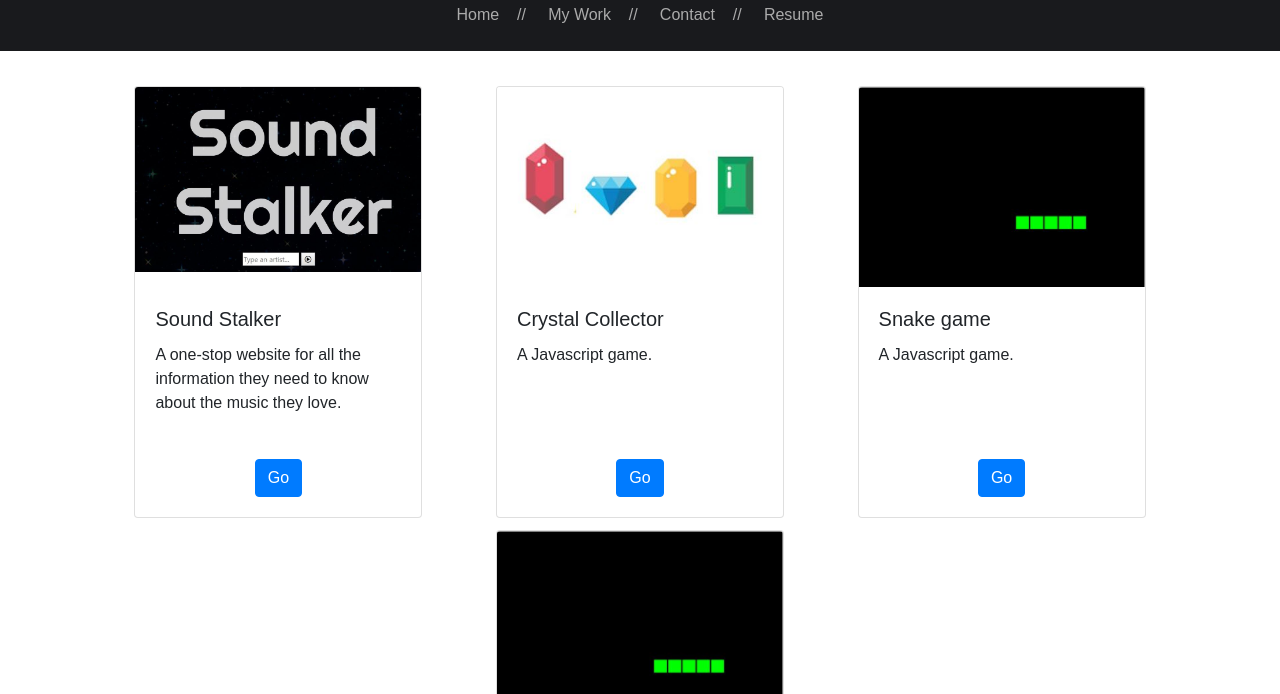
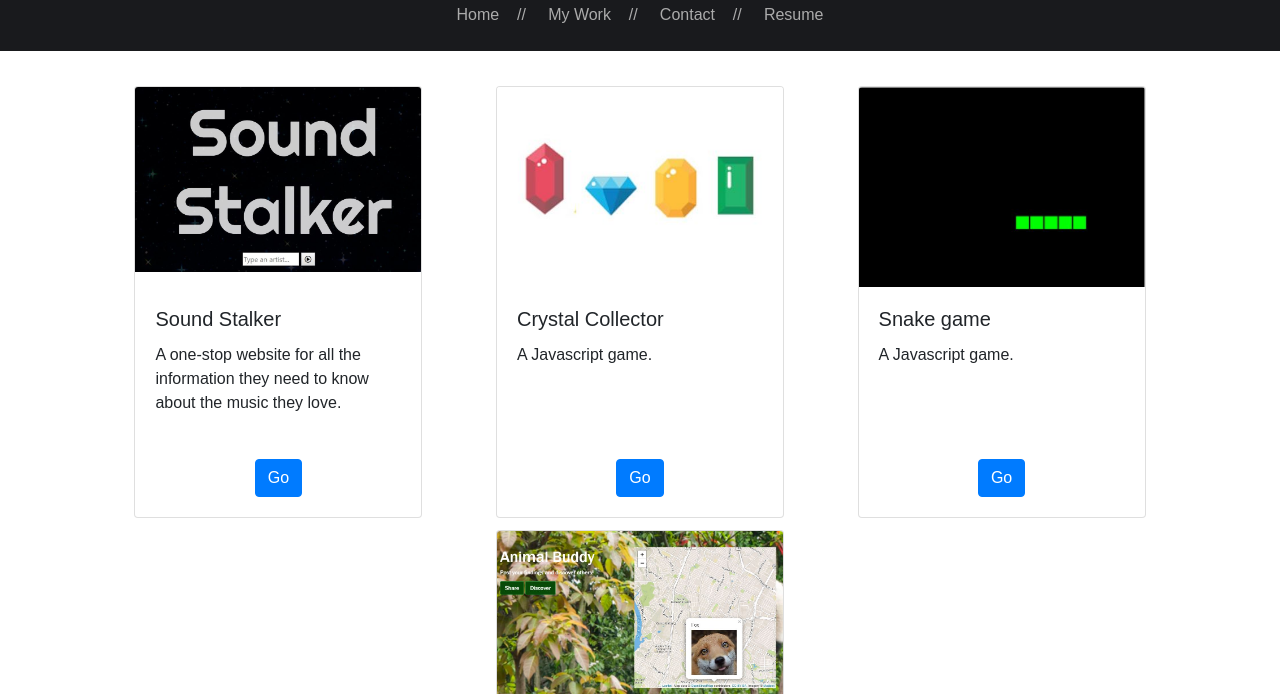
Before and after one commit to DChiuIT9/main-portfolio-final, a plain HTML site: page portfolio.html in a window 1280 px wide. Shown: the part 106-800 px from the top of the page. Drawn offline with nearby package versions, Linux system fonts and the light colour scheme.

Commit message:
Fixed the links for the images

```diff
--- a/portfolio.html
+++ b/portfolio.html
@@ -43,7 +43,7 @@
             </div>
         </div>
         <div class="card portfolio-card text-center" style="width: 18rem;">
-            <div class="portfolio-img-div"><img src="assets/images/snake-game.JPG" class="card-img-top" alt="img"></div>
+            <div class="portfolio-img-div"><img src="assets/images/snake-game.jpg" class="card-img-top" alt="img"></div>
             <div class="card-body">
                 <h5 class="card-title text-left">Snake game</h5>
                 <p class="card-text text-left">A Javascript game.</p><p></p>
@@ -51,7 +51,7 @@
             </div>
         </div>
         <div class="card portfolio-card text-center" style="width: 18rem;">
-            <div class="portfolio-img-div"><img src="assets/images/snake-game.JPG" class="card-img-top" alt="img"></div>
+            <div class="portfolio-img-div"><img src="assets/images/animal_buddy.jpg" class="card-img-top" alt="img"></div>
             <div class="card-body">
                 <h5 class="card-title text-left">Animal Buddy</h5>
                 <p class="card-text text-left">Animal Buddy is an interactive database of animals (birds/insects/fish/mamals) sightings</p><p></p>
```
Also changed, not shown: assets/images/animal_buddy.jpg (added).
